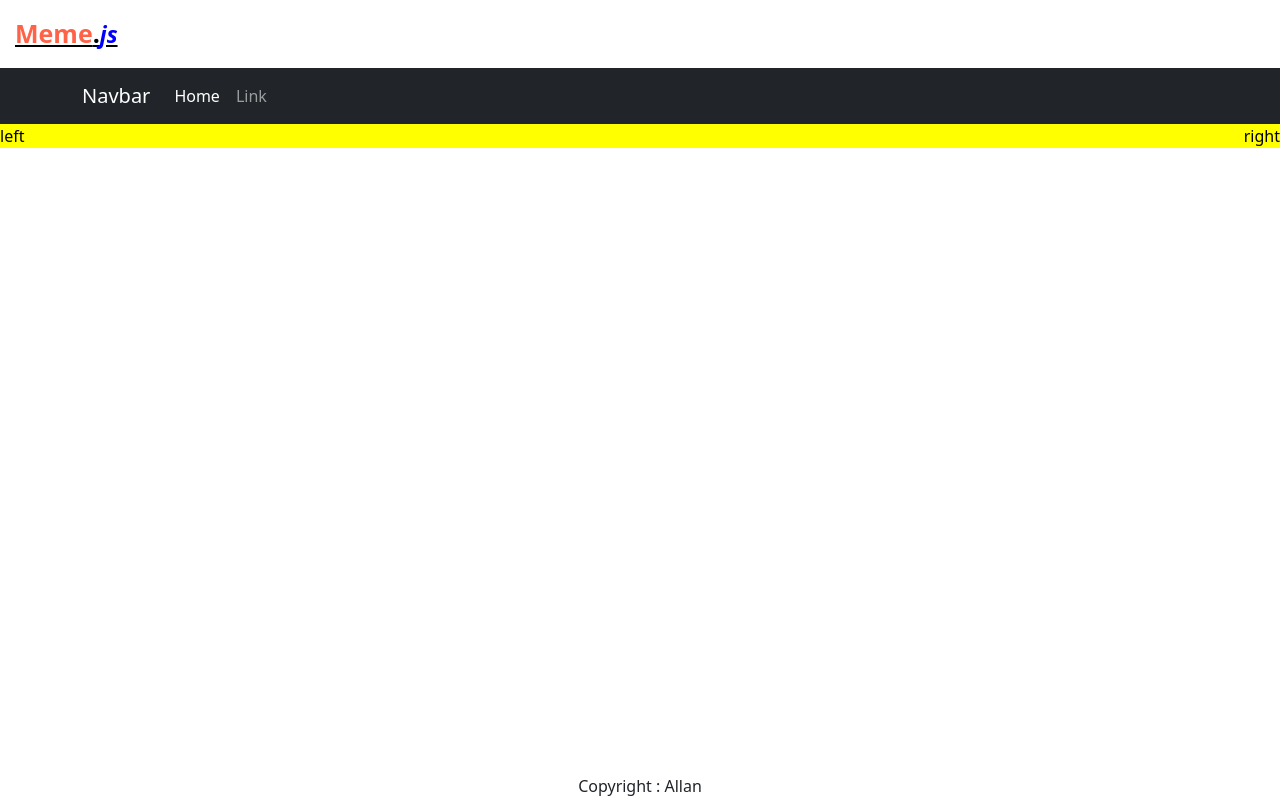
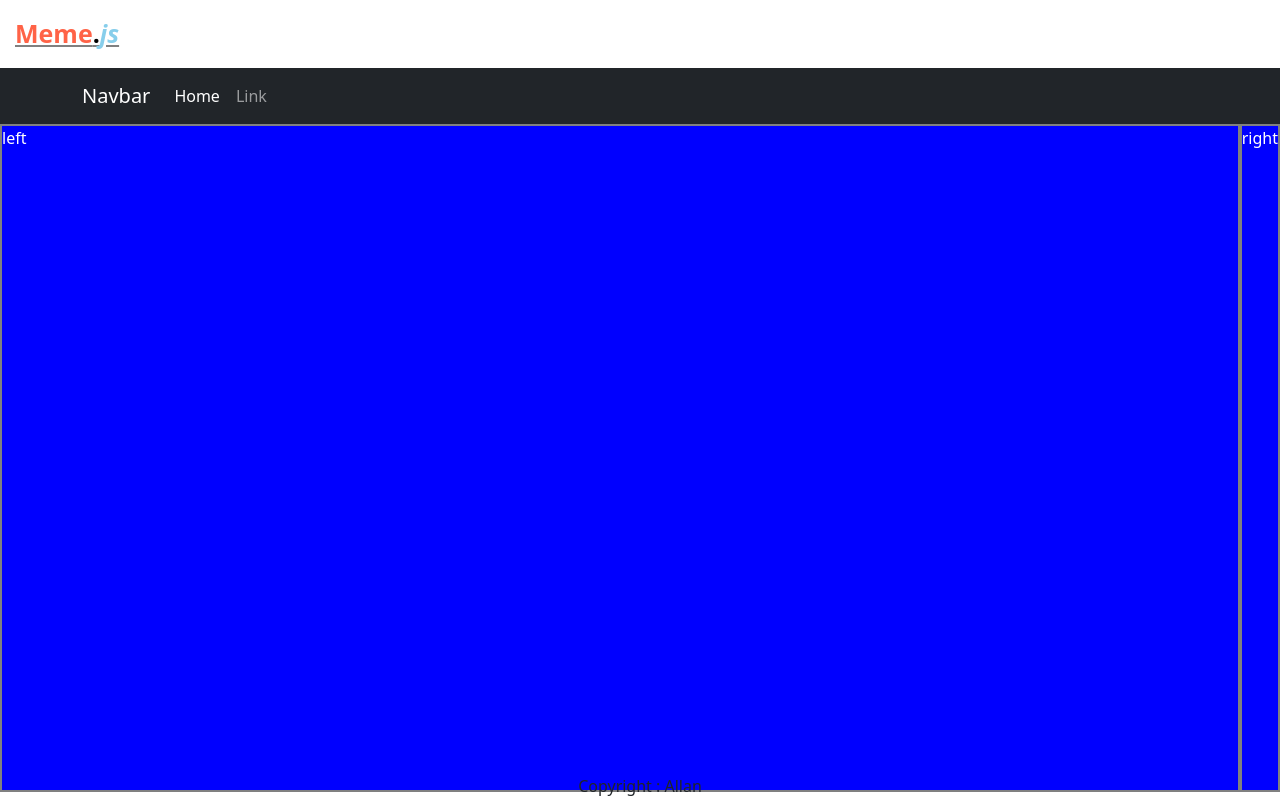
Before and after one commit to Wargrimm/2024-12-03_v2, a website: page index.html in a window 1280 px wide. Drawn offline with nearby package versions, Linux system fonts and the light colour scheme.

Commit message:
mis en place suite

```diff
--- a/style/style.css
+++ b/style/style.css
@@ -1,40 +1,38 @@
-#body{
-    height: 83vh;
+body{
+    height: 83.5vh;
 }
 #footer{
-    position: absolute;
+    position: fixed;
     bottom: 2px;
     text-align: center;
     width: 90%;
-    left: 5%;
+    left:5%;
     right: 5%;
-}
-#wrapper{
-    height: 100%;
+    z-index: 100;
 }
 #header{
-    font-size: 25px;
-    /* padding sert à l'espacement dans l'espace */
-    padding: 15px;
+    font-size:25px;
+    padding:15px;
     font-weight: 900;
     color: tomato;
-    text-decoration: underline black;
+    text-decoration: underline grey;
 }
 #dot{
-    color: black;
+    color:black;
 }
 #js{
-    color: blue;
+    color:skyblue;
     font-style: italic;
-    font-size : 23px;
 }
+#wrapper{height: 100%;}
 #editor{
-    /* css debug porperties */
-    background-color: yellow;
-    color: black;
-
+    /* css debug properties */
+    background-color: blue;
+    color: white;
+    height: 100%;
     display: flex;
 }
-#editor>div:first-child{
-    flex-grow: 1;
+#editor>div{border:2px solid grey;}
+#editor>div:nth-child(1){
+    flex-grow:1;
 }
```
